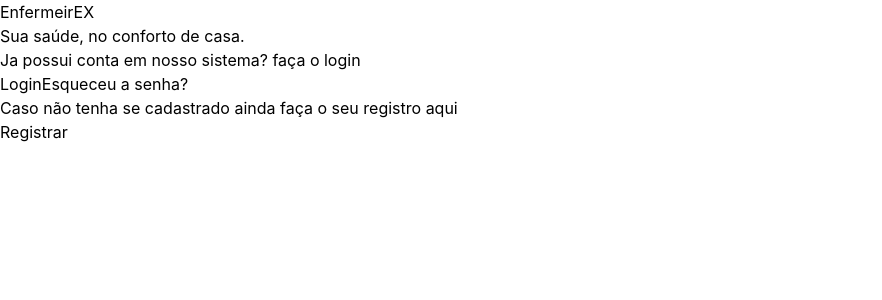
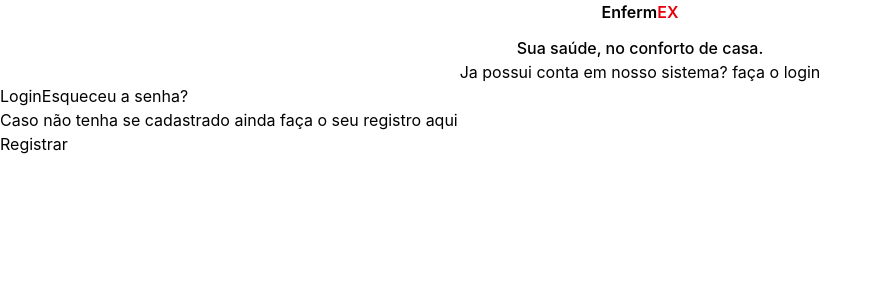
Before and after one commit to CarlosZeyy/frontend_enfermeirex, a React (Vite) app: page / in a window 1280 px wide. Shown: the top 300 px of the page, without its empty margins (0-882 px from the left). Built offline with nearby package versions, Linux system fonts and the light colour scheme; no server answers.

Commit message:
feat: enhance Welcome page layout with improved styling and structure

```diff
--- a/src/pages/Welcome.tsx
+++ b/src/pages/Welcome.tsx
@@ -1,22 +1,28 @@
-import { Link } from "react-router-dom"
+import { Link } from "react-router-dom";
 
 const Welcome = () => {
   return (
     <div>
-        <h1>EnfermeirEX</h1>
-        <p>Sua saúde, no conforto de casa.</p>
+      <h1 className="text-center font-semibold">
+        Enferm<span className="text-red-600">EX</span>
+      </h1>
+      <p className="text-center font-medium pt-3">
+        Sua saúde, no conforto de casa.
+      </p>
 
-        <p>Ja possui conta em nosso sistema? faça o login</p>
-        <Link to={"/login"}>Login</Link>
+      <p className="text-center">
+        Ja possui conta em nosso sistema? faça o login
+      </p>
+      <Link to={"/login"} className="">
+        Login
+      </Link>
 
-        <Link to={"/forgot-password"}>Esqueceu a senha?</Link>
+      <Link to={"/forgot-password"}>Esqueceu a senha?</Link>
 
-        <p>Caso não tenha se cadastrado ainda faça o seu registro aqui</p>
-        <Link to={"/register"}>Registrar</Link>
+      <p>Caso não tenha se cadastrado ainda faça o seu registro aqui</p>
+      <Link to={"/register"}>Registrar</Link>
+    </div>
+  );
+};
 
-
-    </div>
-  )
-}
-
-export default Welcome
+export default Welcome;
```
